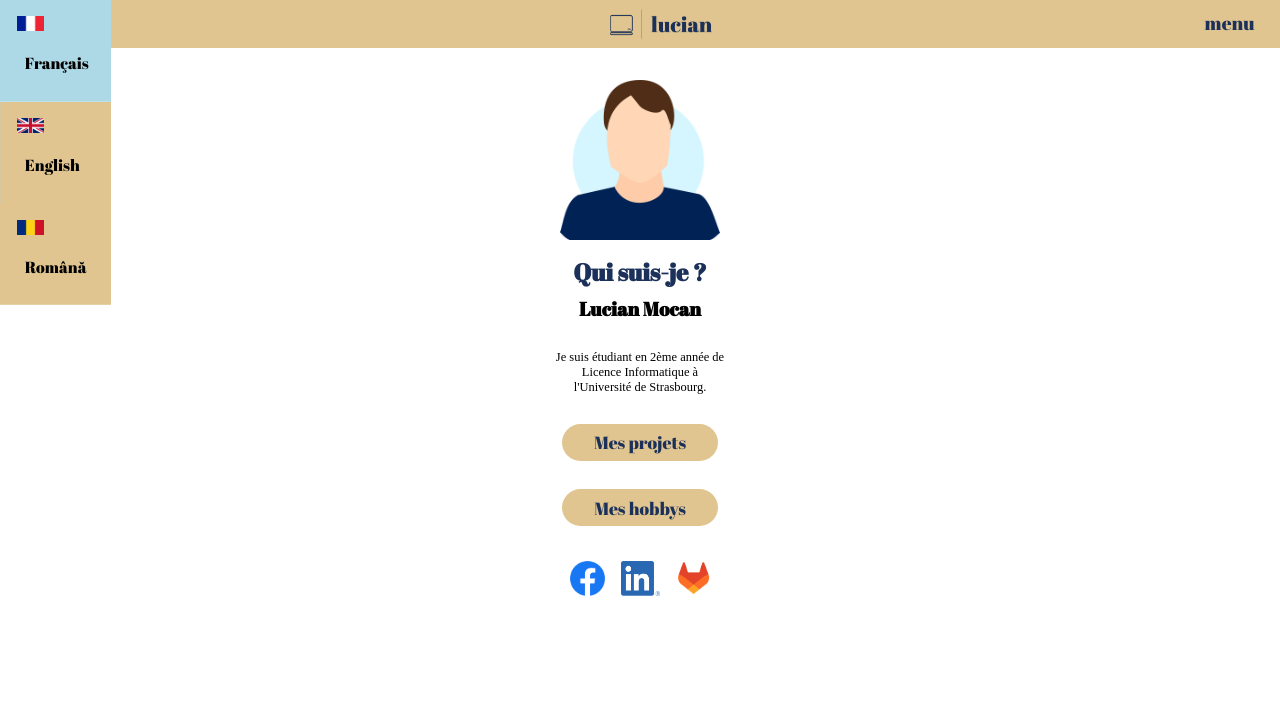
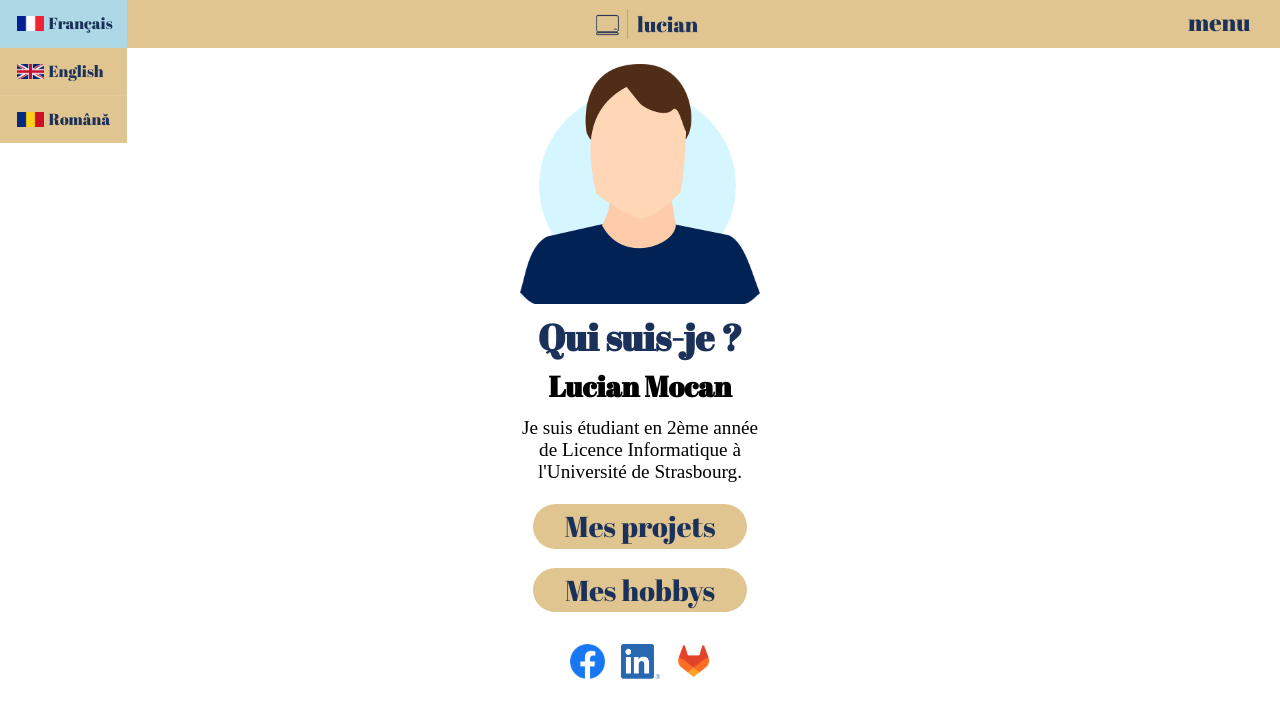
Before and after one commit to lucianmocan/unistra-portfolio-front-angular, an Angular app: page /home in a window 1280 px wide. Shown: the top 718 px of the page. Built offline with nearby package versions, Linux system fonts and the light colour scheme.

Commit message:
elements are bigger on pages

```diff
--- a/src/app/contactpage/contactpage.component.scss
+++ b/src/app/contactpage/contactpage.component.scss
@@ -1,9 +1,15 @@
+@import "../../styles.scss";
 main {
     margin-top: 2rem;
-
     form {
-        font-size: 0.8rem;
-
+        z-index: 2;
+        display: flex;
+        flex-direction: column;
+        align-items: stretch;
+        gap: 1rem;
+        margin-left: 3rem;
+        margin-right: 3rem;
+        font-size: 1.5rem;
         div {
             display: flex;
             flex-direction: column;
@@ -12,15 +18,21 @@ main {
             div {
                 display: flex;
                 gap: 0;
+                input {
+                    font-family: $secondary_font_family;
+                    height: 1.8rem;
+                    font-size: 1.5rem;
+                }
             }
         }
-        z-index: 2;
-        display: flex;
-        flex-direction: column;
-        align-items: center;
-        gap: 1rem;
         textarea {
+            font-family: $secondary_font_family;
+            font-size: 1.5rem;
             height: 10rem;
+        }
+        button {
+            font-size: 1.5rem;
+            font-family: $secondary_font_family;
         }
     }
 }
--- a/src/app/homepage/homepage.component.scss
+++ b/src/app/homepage/homepage.component.scss
@@ -1,52 +1,55 @@
 @import "../../styles.scss";
 
 main {
-
     section {
         display: flex;
         flex-direction: column;
         align-items: center;
         justify-content: center;
-        margin-top: 2rem;
+        margin-top: 1rem;
+        margin-bottom: 0;
+        gap: 0.3rem;
         img {
-            width: 10rem;
-            height: 10rem;
+            width: 15rem;
+            height: 15rem;
         }
         h1 {
-            margin-top: 1rem;
+            font-size: 2.3rem;
+            margin-top: 0.2rem;
             margin-bottom : 0rem;
             color: $primary_text;
         }
         h2 {
-            margin-top: 0.5rem;
-            font-size: 1.2rem;
+            margin-top: 0rem;
+            font-size: 1.8rem;
         }
         p {
+            margin-top: -1rem;
             text-align: center;
             font-family: 'Avenir Next';
-            width: 10.7rem;
-            font-size: 0.78rem;
+            width: 16rem;
+            font-size: 1.2rem;
+            margin-bottom: 0.3rem;
         }
     }
 
     nav {
-        margin-top: -1rem;
         section {
             display: flex;
-            gap: 1.8rem;
+            gap: 1.2rem;
             button {
                 cursor: pointer;
                 background-color: $primary_background;
                 border-radius: 100px;
-                padding: 0.4rem 2rem 0.4rem 2rem;
+                padding: 0.2rem 2rem 0.2rem 2rem;
                 color: $primary_text;
                 font-family: $primary_font_family;
-                font-size: 1.1rem;
+                font-size: 1.8rem;
                 border: none;
             }
         }
         footer {
-            margin-top: 2.2rem;
+            margin-top: 2rem;
             display: flex;
             gap: 1rem;
             justify-content: center;
--- a/src/app/nav-bar/nav-bar.component.scss
+++ b/src/app/nav-bar/nav-bar.component.scss
@@ -2,7 +2,6 @@
 @import "../../styles.scss";
 
 main {
-    z-index: 3;
     display: flex;
     justify-content: space-between;
     align-content: center;
@@ -14,49 +13,58 @@ main {
         height: 3rem;
     }
     ul {
+        z-index: 1;
         display: flex;
         list-style: none;
         flex-direction: column;
         border: 0;
         margin-top: 0;
+        margin-bottom: 0;
         padding: 0;
-        gap: 2rem;
-
         a {
-            z-index: 1;
+            margin: 0;
+            cursor: pointer;
             li {
-                padding: 0.9rem 1.4rem 0.7rem 1.55rem;
+                display: flex;
+                gap: 0.3rem;
+                padding: 1rem 1.4rem 1.05rem 1.55rem;
                 img {
-
                     border: 0;
                     width: 27px;
                     height: 15px;
+                }
+                p {
+                    width: 3.5rem;
+                    color: $primary_text;
+                    margin: 0;
+                    padding: 0;
+                    border: 0;
+                    line-height: 15px;
                 }
             }
         }
 
     }
-
+    div {
+        margin-left: -3.5rem;
+    }
 
     nav {
-        margin-left: -2.5rem;
-        display: flex;
-        flex-direction: column;
+        z-index: 1;
+        margin-left: -5rem;
         color: $primary_text;
-        gap: 0;
-        width: 6.3rem;
+        width: 8rem;
         p {
-            font-size: 1.2rem;
+            font-size: 1.5rem;
             padding-left: 0.5rem;
-            padding-right: 0.5rem;
-            padding-top: 0.6rem;
-            padding-bottom: 0.77rem;
+            padding-right: 0.1rem;
+            padding-top: 0.4rem;
+            padding-bottom: 0.52rem;
             text-align: center;
             margin: 0;
             border: 0;
             cursor: pointer;
             background: $primary_background;
-
             background: linear-gradient(to right, $primary-background 50%, lightblue 50%) left;
             background-size: 200%;
             transition: .5s ease-out;
@@ -72,12 +80,13 @@ main {
             margin: 0;
             list-style: none;
             ul {
+                font-size: 1.5rem;
                 display: flex;
                 flex-direction: column;
                 gap: 0;
                 li {
                     cursor: pointer;
-                    padding: 0.4rem 0.5rem 0.4rem 0.5rem;
+                    padding: 0.4rem 1rem 0.4rem 1rem;
                     text-align: center;
                     background: $primary_background;
 
@@ -104,7 +113,3 @@ li{
 li:hover {
     background-position: left;
 }
-
-img {
-    cursor: pointer;
-}
--- a/src/styles.scss
+++ b/src/styles.scss
@@ -2,6 +2,7 @@
 $primary_background: #E0C590;
 $primary_text: #1B3159;
 $primary_font_family: Abril Fatface;
+$secondary_font_family: Helvetica Neue;
 body{
     font-family: $primary_font_family;
     margin: 0;
```
